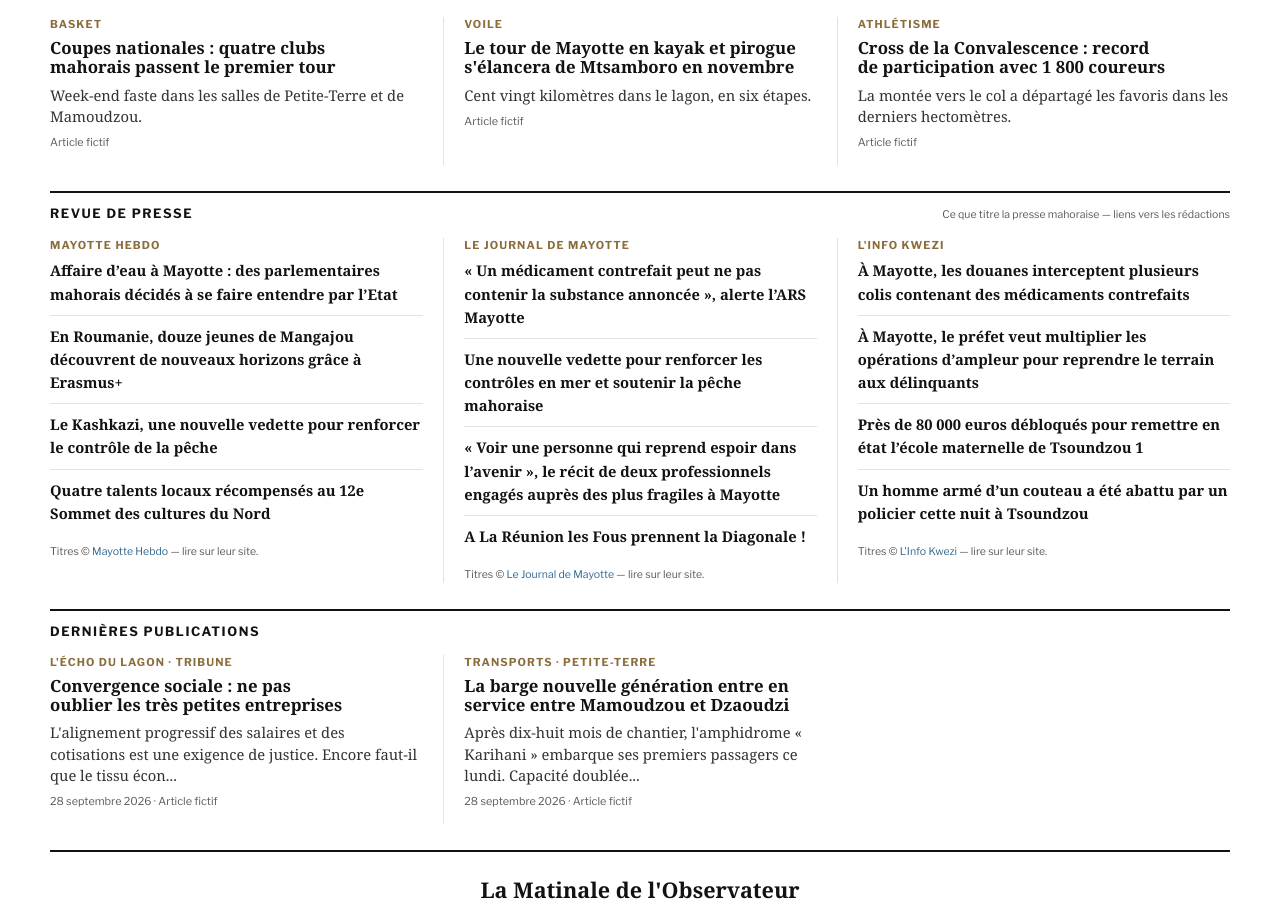
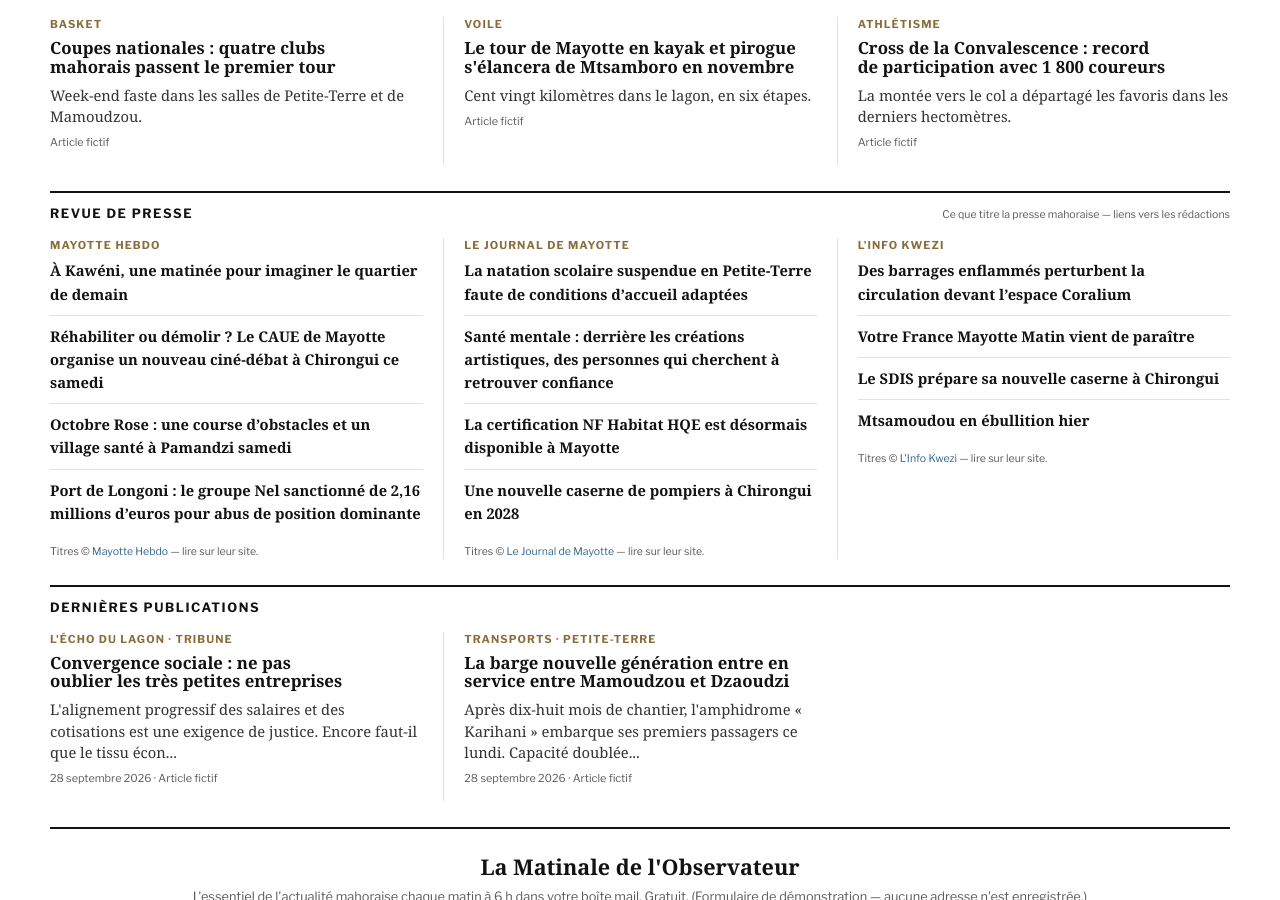
Before and after one commit to esdine/observateur-mayotte, a Jekyll site: the page built from index.html, in a window 1280 px wide and 900 px high, scrolled down 2792 px. Built offline with Jekyll 4.4.1, drawn with Linux system fonts in a browser that asks for light colours; some web fonts are replaced; some of the changed text lies outside the part shown.

Commit message:
Édition du matin : météo et revue de presse

```diff
--- a/_data/marches.yml
+++ b/_data/marches.yml
@@ -1,5 +1,33 @@
 # Genere par outils/maj_marches.py - source BOAMP (open data, licence ouverte)
 avis:
+  - objet: "Fourniture d'équipements informatiques, numériques et RFID pour l'informatisation, la numérisation de la lecture publique et la sécurisat…"
+    acheteur: "Département-Région de Mayotte"
+    type: "Fournitures"
+    famille: "Marchés européens"
+    parution: "16 octobre 2026"
+    limite: "26 octobre 2026"
+    lien: "https://www.boamp.fr/pages/avis/?q=idweb:26-99896"
+  - objet: "ACQUISITION D'UN BIBLIOBUS AU PROFIT DE LA DIRECTION DE LA CULTURE ET DE LA LECTURE PUBLIQUE (DCLP)"
+    acheteur: "Département-Région de Mayotte"
+    type: "Fournitures"
+    famille: "Marchés européens"
+    parution: "16 octobre 2026"
+    limite: "19 novembre 2026"
+    lien: "https://www.boamp.fr/pages/avis/?q=idweb:26-99895"
+  - objet: "MARCHÉ DE PRESTATIONS D’ACCOMPAGNEMENT, DE COMMUNICATION ET DE VALORISATION DU PROJET EUROPÉEN COOP-RISKS MAMOUDZOU - MAPUTO"
+    acheteur: "Ville de Mamoudzou (976)"
+    type: "Services"
+    famille: "Marchés entre 90 k€ et seuils européens"
+    parution: "16 octobre 2026"
+    limite: "6 novembre 2026"
+    lien: "https://www.boamp.fr/pages/avis/?q=idweb:26-100474"
+  - objet: "Réhabilitation des réseaux CFo et CFa - Lycée de la Cité du Nord"
+    acheteur: "RECT- 976"
+    type: "Travaux"
+    famille: "Marchés entre 90 k€ et seuils européens"
+    parution: "15 octobre 2026"
+    limite: "2 novembre 2026"
+    lien: "https://www.boamp.fr/pages/avis/?q=idweb:26-100039"
   - objet: "Marchés de prestations d’agence de voyages pour les élus/ agents de la Communauté de Communes de Petite Terre"
     acheteur: "Communauté de Communes de Petite Terre (976)"
     type: "Services"
@@ -14,31 +42,3 @@ avis:
     parution: "15 octobre 2026"
     limite: "19 novembre 2026"
     lien: "https://www.boamp.fr/pages/avis/?q=idweb:26-99600"
-  - objet: "TRANSPORT COLLECTIF URBAIN CARIBUS REALISATION DES AMENAGEMENTS DES LIGNES SECONDAIRES DU RESEAU CARIBUS"
-    acheteur: "NARENDRE, agissant au nom et pour le compte de CADEMA (976)"
-    type: "Travaux"
-    famille: "Marchés européens"
-    parution: "15 octobre 2026"
-    limite: "16 novembre 2026"
-    lien: "https://www.boamp.fr/pages/avis/?q=idweb:26-99385"
-  - objet: "SERVICE DE NETTOYAGE ET ENTRETIEN DES LOCAUX ET VITRAGES INCLUANT LA FOURNITURE ET LE RÉAPPROVISIONNEMENT DES CONSOMMABLES POUR LES SANIT…"
-    acheteur: "satpn 976"
-    type: "Services"
-    famille: "Marchés européens"
-    parution: "15 octobre 2026"
-    limite: "16 novembre 2026"
-    lien: "https://www.boamp.fr/pages/avis/?q=idweb:26-99197"
-  - objet: "Accord-cadre exécuté au moyen de bons de commande pour la maintenance préventive et corrective de portes industrielles, portails et barri…"
-    acheteur: "DID SDS"
-    type: "Services"
-    famille: "Marchés européens"
-    parution: "14 octobre 2026"
-    limite: "19 novembre 2026"
-    lien: "https://www.boamp.fr/pages/avis/?q=idweb:26-98817"
-  - objet: "ACCOD-CADRE À BONS DE COMMANDE POUR DES PRESTATIONS D’ENTRETIEN, DE RÉPARATION ET DE DÉPANNAGE-REMORQUAGE DES VÉHICULES DU PARC AUTOMOBIL…"
-    acheteur: "Les Eaux de Mayotte (976)"
-    type: "Services"
-    famille: "Marchés européens"
-    parution: "14 octobre 2026"
-    limite: "16 novembre 2026"
-    lien: "https://www.boamp.fr/pages/avis/?q=idweb:26-99093"
--- a/_data/revue.yml
+++ b/_data/revue.yml
@@ -3,33 +3,33 @@ sources:
   - nom: "Mayotte Hebdo"
     site: "https://mayottehebdo.com/"
     titres:
-      - titre: "Affaire d’eau à Mayotte : des parlementaires mahorais décidés à se faire entendre par l’Etat"
-        lien: "https://www.mayottehebdo.com/actualite/politique/affaire-deau-a-mayotte-des-parlementaires-mahorais-decides-a-se-faire-entendre-par-letat/"
-      - titre: "En Roumanie, douze jeunes de Mangajou découvrent de nouveaux horizons grâce à Erasmus+"
-        lien: "https://www.mayottehebdo.com/actualite/education/en-roumanie-douze-jeunes-de-mangajou-decouvrent-de-nouveaux-horizons-grace-a-erasmus/"
-      - titre: "Le Kashkazi, une nouvelle vedette pour renforcer le contrôle de la pêche"
-        lien: "https://www.mayottehebdo.com/actualite/mer/le-kashkazi-une-nouvelle-vedette-pour-renforcer-le-controle-de-la-peche/"
-      - titre: "Quatre talents locaux récompensés au 12e Sommet des cultures du Nord"
-        lien: "https://www.mayottehebdo.com/actualite/breves/quatre-talents-locaux-recompenses-au-12e-sommet-des-cultures-du-nord/"
+      - titre: "À Kawéni, une matinée pour imaginer le quartier de demain"
+        lien: "https://www.mayottehebdo.com/actualite/breves/a-kaweni-une-matinee-pour-imaginer-le-quartier-de-demain/"
+      - titre: "Réhabiliter ou démolir ? Le CAUE de Mayotte organise un nouveau ciné-débat à Chirongui ce samedi"
+        lien: "https://www.mayottehebdo.com/actualite/breves/rehabiliter-ou-demolir-le-caue-de-mayotte-organise-un-nouveau-cine-debat-a-chirongui-ce-samedi/"
+      - titre: "Octobre Rose : une course d’obstacles et un village santé à Pamandzi samedi"
+        lien: "https://www.mayottehebdo.com/actualite/breves/octobre-rose-une-course-dobstacles-et-un-village-sante-a-pamandzi-samedi/"
+      - titre: "Port de Longoni : le groupe Nel sanctionné de 2,16 millions d’euros pour abus de position dominante"
+        lien: "https://www.mayottehebdo.com/actualite/economie/port-de-longoni-le-groupe-nel-sanctionne-de-216-millions-deuros-pour-abus-de-position-dominante/"
   - nom: "Le Journal de Mayotte"
     site: "https://lejournaldemayotte.yt/"
     titres:
-      - titre: "« Un médicament contrefait peut ne pas contenir la substance annoncée », alerte l’ARS Mayotte"
-        lien: "https://lejournaldemayotte.yt/2026/10/15/un-medicament-contrefait-peut-ne-pas-contenir-la-substance-annoncee-alerte-lars-mayotte/"
-      - titre: "Une nouvelle vedette pour renforcer les contrôles en mer et soutenir la pêche mahoraise"
-        lien: "https://lejournaldemayotte.yt/2026/10/15/une-nouvelle-vedette-pour-renforcer-les-controles-en-mer-et-soutenir-la-peche-mahoraise/"
-      - titre: "« Voir une personne qui reprend espoir dans l’avenir », le récit de deux professionnels engagés auprès des plus fragiles à Mayotte"
-        lien: "https://lejournaldemayotte.yt/2026/10/15/voir-une-personne-qui-reprend-espoir-dans-lavenir-le-recit-de-deux-professionnels-engages-aupres-des-plus-fragiles-a-mayotte/"
-      - titre: "A La Réunion les Fous prennent la Diagonale !"
-        lien: "https://lejournaldemayotte.yt/2026/10/15/a-la-reunion-les-fous-prennent-la-diagonale/"
+      - titre: "La natation scolaire suspendue en Petite-Terre faute de conditions d’accueil adaptées"
+        lien: "https://lejournaldemayotte.yt/2026/10/16/la-natation-scolaire-suspendue-en-petite-terre-faute-de-conditions-daccueil-adaptees/"
+      - titre: "Santé mentale : derrière les créations artistiques, des personnes qui cherchent à retrouver confiance"
+        lien: "https://lejournaldemayotte.yt/2026/10/16/sante-mentale-derriere-les-creations-artistiques-des-personnes-qui-cherchent-a-retrouver-confiance/"
+      - titre: "La certification NF Habitat HQE est désormais disponible à Mayotte"
+        lien: "https://lejournaldemayotte.yt/2026/10/16/la-certification-nf-habitat-hqe-est-desormais-disponible-a-mayotte/"
+      - titre: "Une nouvelle caserne de pompiers à Chirongui en 2028"
+        lien: "https://lejournaldemayotte.yt/2026/10/16/une-nouvelle-caserne-de-pompiers-a-chirongui-en-2028/"
   - nom: "L'Info Kwezi"
     site: "https://www.linfokwezi.fr/"
     titres:
-      - titre: "À Mayotte, les douanes interceptent plusieurs colis contenant des médicaments contrefaits"
-        lien: "https://www.linfokwezi.fr/a-mayotte-les-douanes-interceptent-plusieurs-colis-contenant-des-medicaments-contrefaits/"
-      - titre: "À Mayotte, le préfet veut multiplier les opérations d’ampleur pour reprendre le terrain aux délinquants"
-        lien: "https://www.linfokwezi.fr/a-mayotte-le-prefet-veut-multiplier-les-operations-dampleur-pour-reprendre-le-terrain-aux-delinquants/"
-      - titre: "Près de 80 000 euros débloqués pour remettre en état l’école maternelle de Tsoundzou 1"
-        lien: "https://www.linfokwezi.fr/pres-de-80-000-euros-debloques-pour-remettre-en-etat-lecole-maternelle-de-tsoundzou-1/"
-      - titre: "Un homme armé d’un couteau a été abattu par un policier cette nuit à Tsoundzou"
-        lien: "https://www.linfokwezi.fr/un-homme-arme-dun-couteau-a-ete-abattu-par-un-policier-cette-nuit-a-tsoundzou/"
+      - titre: "Des barrages enflammés perturbent la circulation devant l’espace Coralium"
+        lien: "https://www.linfokwezi.fr/des-barrages-enflammes-perturbent-la-circulation-devant-lespace-coralium/"
+      - titre: "Votre France Mayotte Matin vient de paraître"
+        lien: "https://www.linfokwezi.fr/votre-france-mayotte-matin-vient-de-paraitre-231/"
+      - titre: "Le SDIS prépare sa nouvelle caserne à Chirongui"
+        lien: "https://www.linfokwezi.fr/le-sdis-prepare-sa-nouvelle-caserne-a-chirongui/"
+      - titre: "Mtsamoudou en ébullition hier"
+        lien: "https://www.linfokwezi.fr/mtsamoudou-en-ebullition-hier/"
```
Also changed, not shown: _data/meteo.yml (+5 -5 lines).
